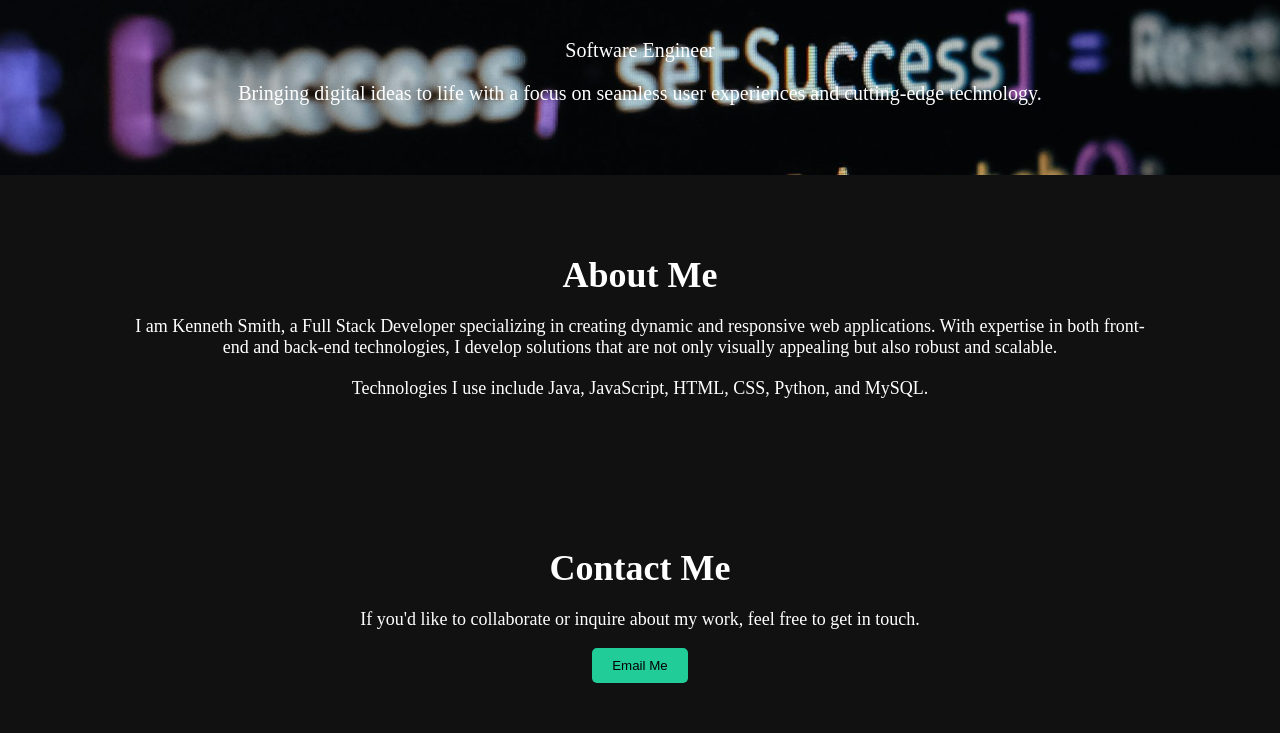
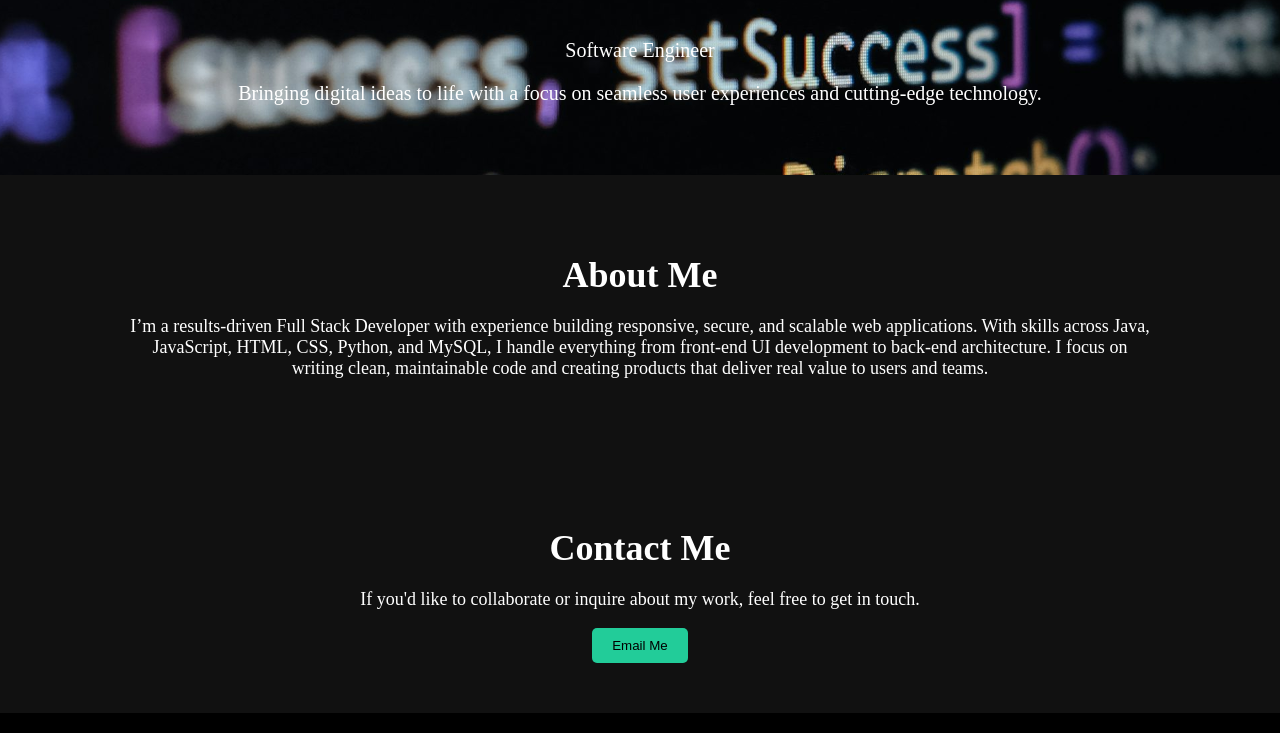
Before and after one commit to Ken-Smit/portfolio, a plain HTML site: page index.html in a window 1280 px wide. Shown: the part 621-1354 px from the top of the page. Drawn offline with Linux system fonts and the light colour scheme; a web font is replaced by a local one.

Commit message:
updating about me section

```diff
--- a/index.html
+++ b/index.html
@@ -47,8 +47,14 @@
     <!-- About Me Section -->
     <section class="solutions" id="about">
         <h2>About Me</h2>
-        <p>I am Kenneth Smith, a Full Stack Developer specializing in creating dynamic and responsive web applications. With expertise in both front-end and back-end technologies, I develop solutions that are not only visually appealing but also robust and scalable.</p>
-        <p>Technologies I use include Java, JavaScript, HTML, CSS, Python, and MySQL.</p>
+        <p>
+            I’m a results-driven Full Stack Developer with experience building responsive, secure,
+             and scalable web applications. With skills across Java, JavaScript, HTML, CSS,
+             Python, and MySQL, I handle everything from front-end UI development to back-end
+             architecture. I focus on writing clean, maintainable code and creating products
+             that deliver real value to users and teams.
+        </p>
+
     </section>
 
    <!-- Contact Section -->
@@ -60,9 +66,10 @@
 
 <script>
   document.getElementById('emailBtn').addEventListener('click', function () {
-    window.location.href = 'mailto:kennesmith50@gmail.com';
+    window.location.href = 'mailto:kennesmith50@gmail.com?subject=Portfolio Inquiry&body=Hi Kenneth,';
   });
 </script>
 
+
 </body>
 </html>
```
